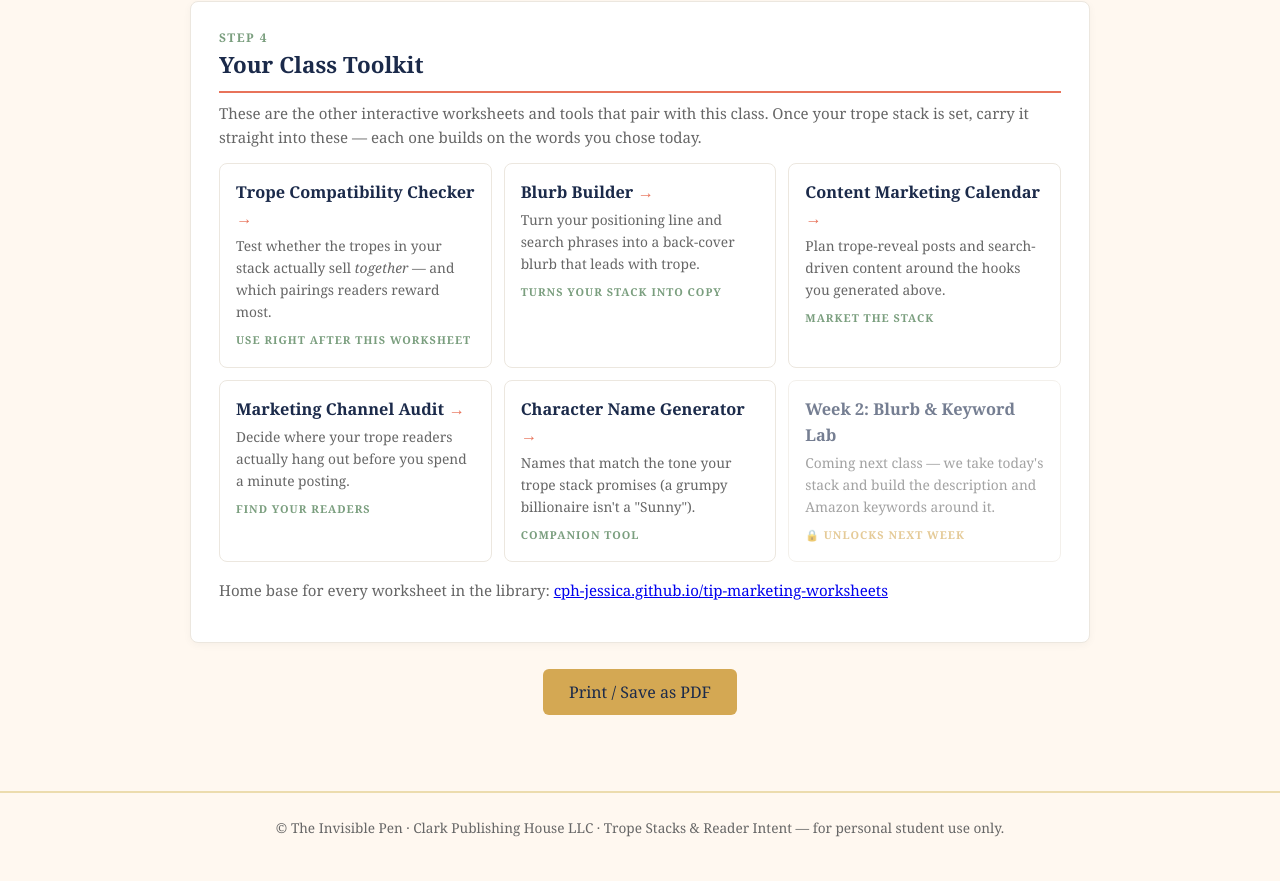
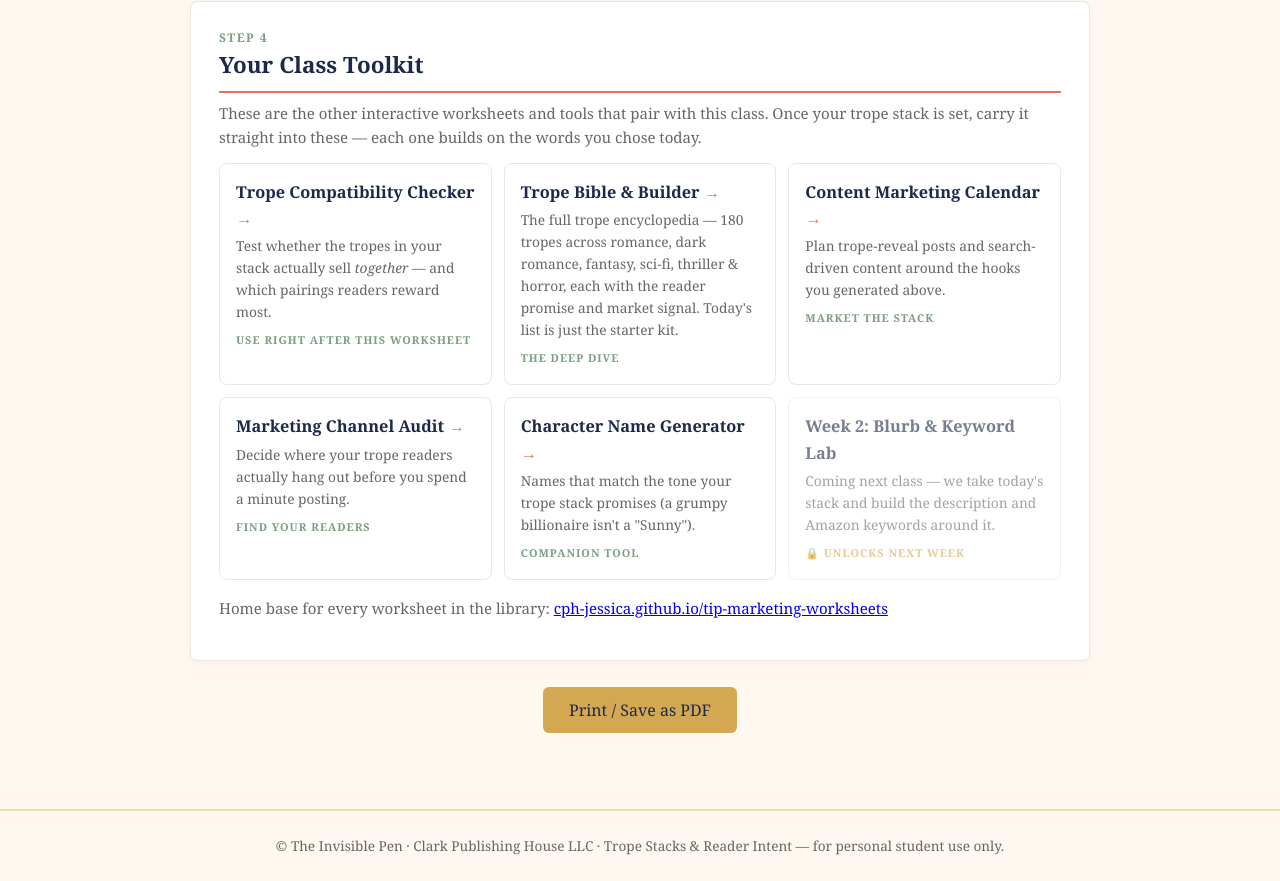
Before and after one commit to CPH-Jessica/tip-marketing-worksheets, a plain HTML site: page trope-marketing/week-1-trope-stack-worksheet.html in a window 1280 px wide. Shown: the part 3310-4191 px from the top of the page. Drawn offline with Linux system fonts and the light colour scheme.

Commit message:
Week 1 toolkit: swap Blurb Builder for Trope Bible & Builder
Blurb Builder belongs with Week 2 (Blurb & Keyword Lab); Week 1 is all
tropes, so the toolkit now points to the 180-trope Trope Bible instead.
Teaching notes updated to match.

Co-Authored-By: Claude Opus 4.8 <noreply@anthropic.com>

```diff
--- a/trope-marketing/week-1-trope-stack-worksheet.html
+++ b/trope-marketing/week-1-trope-stack-worksheet.html
@@ -248,10 +248,10 @@
         <div class="tk-desc">Test whether the tropes in your stack actually sell <em>together</em> &mdash; and which pairings readers reward most.</div>
         <span class="tk-pill">Use right after this worksheet</span>
       </a>
-      <a class="toolcard" href="https://cph-jessica.github.io/tip-tools/author-tools/blurb-builder.html" target="_blank" rel="noopener">
-        <div class="tk-name">Blurb Builder <span class="arrow">&rarr;</span></div>
-        <div class="tk-desc">Turn your positioning line and search phrases into a back-cover blurb that leads with trope.</div>
-        <span class="tk-pill">Turns your stack into copy</span>
+      <a class="toolcard" href="https://cph-jessica.github.io/tip-tools/author-tools/trope-bible-builder.html" target="_blank" rel="noopener">
+        <div class="tk-name">Trope Bible &amp; Builder <span class="arrow">&rarr;</span></div>
+        <div class="tk-desc">The full trope encyclopedia &mdash; 180 tropes across romance, dark romance, fantasy, sci-fi, thriller &amp; horror, each with the reader promise and market signal. Today's list is just the starter kit.</div>
+        <span class="tk-pill">The deep dive</span>
       </a>
       <a class="toolcard" href="https://cph-jessica.github.io/tip-marketing-worksheets/book-marketing/05-content-marketing-calendar.html" target="_blank" rel="noopener">
         <div class="tk-name">Content Marketing Calendar <span class="arrow">&rarr;</span></div>
```
Also changed, not shown: trope-marketing/week-1-teaching-notes.html (+2 -2 lines).
